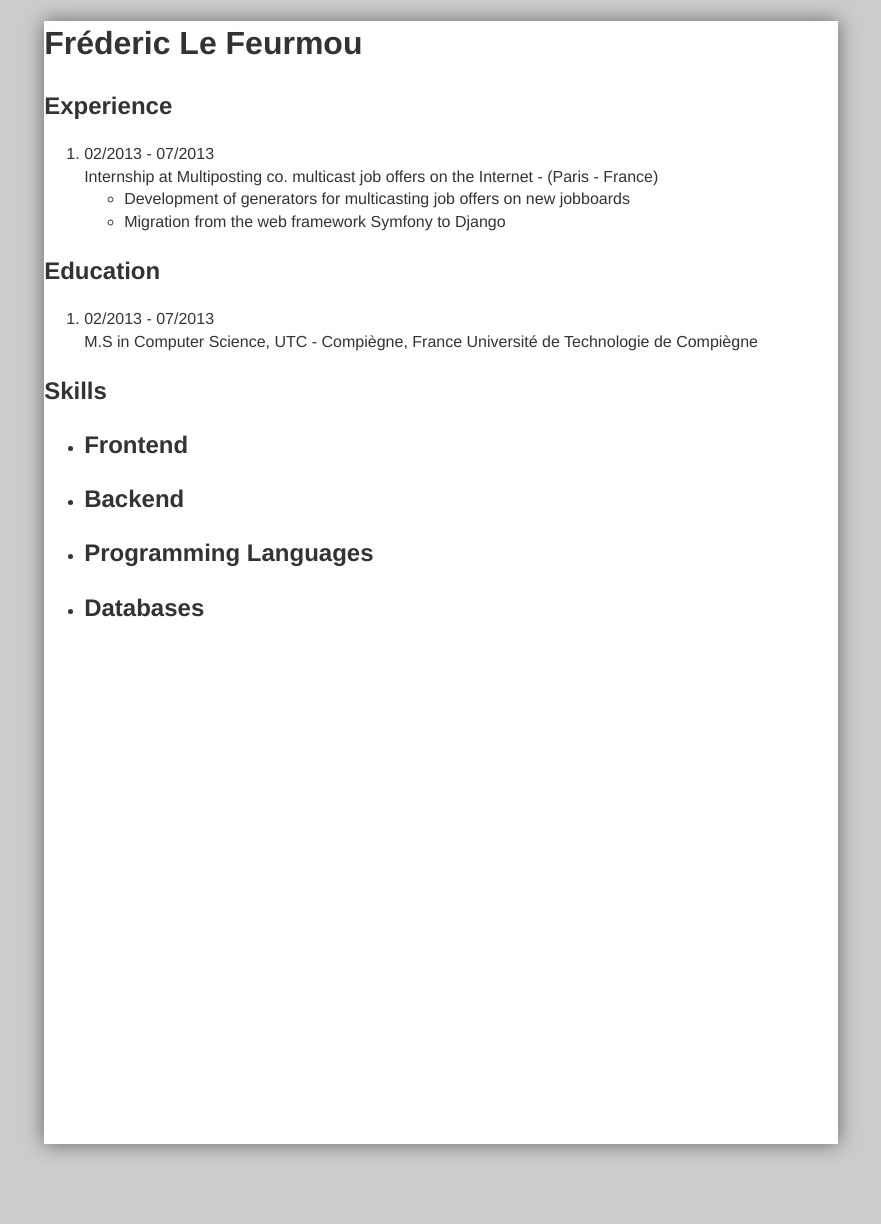
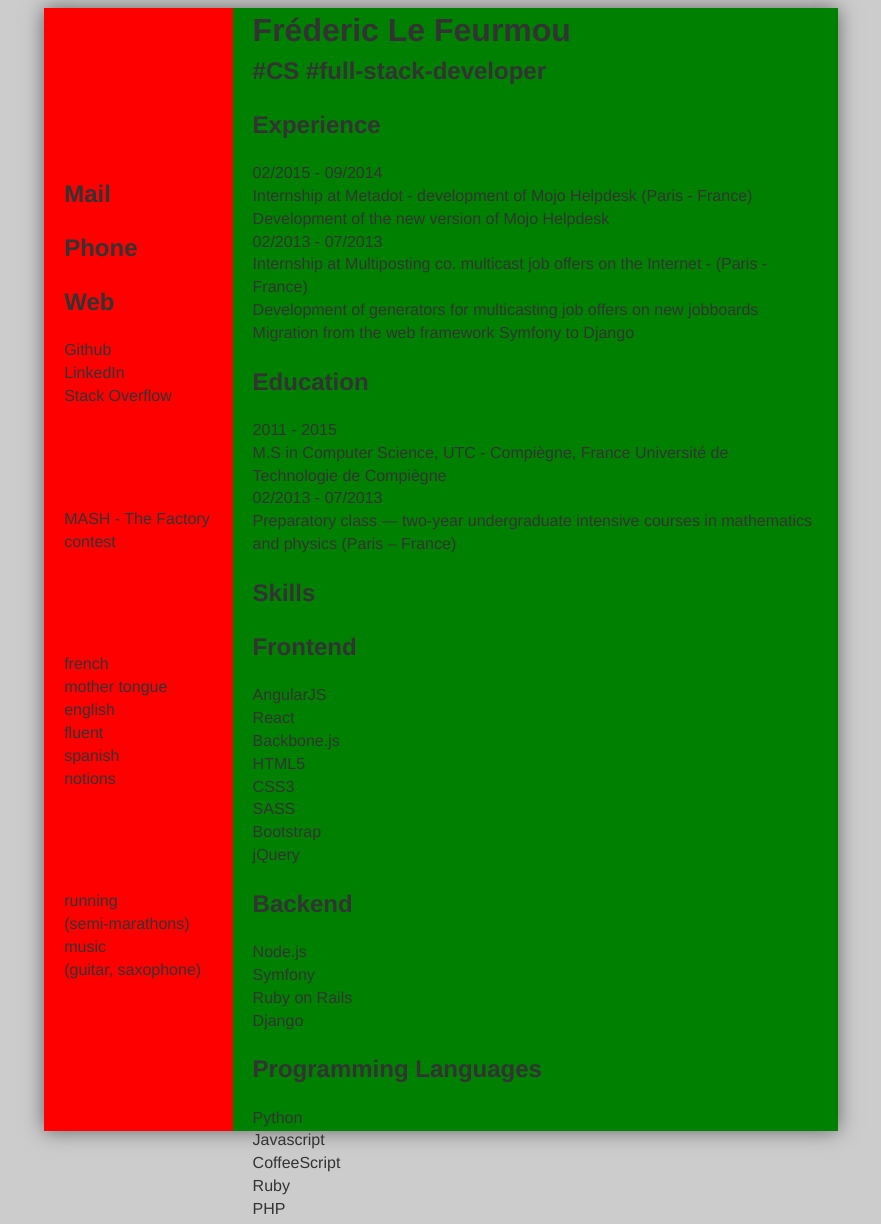
Before and after one commit to fredericlefeurmou/resume, a website: page index.html in a window 1280 px wide. Shown: the top 1224 px of the page, without its empty margins (199-1080 px from the left). Before the commit the page ends 1163 px from the top, so only its background shows below. Drawn offline with Linux system fonts and the light colour scheme.

Commit message:
add grunt for sass compiling support

```diff
--- /dev/null
+++ b/Gruntfile.js
@@ -0,0 +1,30 @@
+module.exports = function(grunt) {
+  require('load-grunt-tasks')(grunt);
+
+  // Project configuration.
+  grunt.initConfig({
+    pkg: grunt.file.readJSON('package.json'),
+
+    // Compiles Sass to CSS
+    sass: {
+      dist: {
+        files: {
+          'main.css': 'main.scss'
+        }
+      }
+    },
+
+    watch: {
+      css: {
+        files: 'main.scss',
+        tasks: ['sass'],
+        options: {
+          livereload: true,
+        },
+      },
+    },
+  });
+
+  // Default task(s).
+  grunt.registerTask('default', ['sass', 'watch']);
+};
--- a/index.html
+++ b/index.html
@@ -2,14 +2,91 @@
 <html>
   <head>
     <title>Frederic Le Feurmou - full stack web developer</title>
-    <link rel="stylesheet" type="text/css" href="resume.css">
+    <meta charset="UTF-8">
+    <link rel="stylesheet" type="text/css" href="main.css">
   </head>
 
   <body>
-    <main size="A4">
+    <page size="A4">
+      <aside>
+        <!-- TODO: place somewhere -->
+        <div class="contact">
+          <ul>
+            <li>
+              <h1>Mail</h1>
+            </li>
+            <!-- frederic.lefeurmou@gmail.com -->
+            <li>
+              <h1>Phone</h1>
+            </li>
+            <!-- (+33) 6 98 08 76 61 -->
+            <li>
+              <h1>Web</h1>
+            </li>
+            <!-- http://www.fredericlefeurmou.com -->
+            <li>
+              Github
+              <!-- https://github.com/fredericlefeurmou -->
+            </li>
+            <li>
+              LinkedIn
+              <!-- https://www.linkedin.com/pub/frederic-le-feurmou/59/67a/794 -->
+            </li>
+            <li>
+              Stack Overflow
+              <!-- http://stackoverflow.com/users/2440315 -->
+            </li>
+          </ul>
+        </div>
 
+        <div class="award">
+          <ul>
+            <li>
+              MASH - The Factory contest
+              <!-- https://secure.mash-project.eu/news/30/ -->
+            </li>
+          </ul>
+        </div>
+
+        <div class="languages">
+          <ul>
+            <li>
+              <div>french</div>
+              <div>mother tongue</div>
+            </li>
+            <li>
+              <div>english</div>
+              <div>fluent</div>
+            </li>
+            <li>
+              <div>spanish</div>
+              <div>notions</div>
+            </li>
+          </ul>
+        </div>
+
+        <div class="hobbies">
+          <ul>
+            <li>
+              <div>running</div>
+              <div>(semi-marathons)</div>
+            </li>
+            <li>
+              <div>music</div>
+              <div>(guitar, saxophone)</div>
+            </li>
+          </ul>
+        </div>
+        <!--  -->
+      </aside><main>
         <header>
           <h1>fréderic le feurmou</h1>
+          <h2 class="subheader">
+            <ul>
+              <li>CS</li>
+              <li>full-stack-developer</li>
+            </ul>
+          </h2>
         </header>
 
         <section>
@@ -17,7 +94,23 @@
 
           <ol>
             <li>
+              <div class="period">
+                <time datetime="2015-02">02/2015</time> -
+                <time datetime="2014-09">09/2014</time>
+              </div>
+
               <div>
+                Internship at Metadot - development of Mojo Helpdesk (Paris - France)
+                <ul>
+                  <li>Development of the new version of Mojo Helpdesk</li>
+                </ul>
+              </div>
+            </li>
+          </ol>
+
+          <ol>
+            <li>
+              <div class="period">
                 <time datetime="2013-02">02/2013</time> -
                 <time datetime="2013-07">07/2013</time>
               </div>
@@ -39,9 +132,9 @@
 
           <ol>
             <li>
-            <div>
-              <time datetime="2013-02">02/2013</time> -
-              <time datetime="2013-07">07/2013</time>
+              <div class="period">
+                <time datetime="2011">2011</time> -
+                <time datetime="2015">2015</time>
               </div>
 
               <div>
@@ -49,32 +142,77 @@
                 Université de Technologie de Compiègne
               </div>
             </li>
+
+            <li>
+              <div class="period">
+                <time datetime="2006">02/2013</time> -
+                <time datetime="2008">07/2013</time>
+              </div>
+
+              <div>
+                Preparatory class — two-year undergraduate intensive courses in mathematics
+  and physics (Paris – France)
+              </div>
+            </li>
           </ol>
 
         </section>
 
-      <section>
+        <section class="skills">
           <h1>skills</h1>
 
           <ul>
             <li>
               <h1>frontend</h1>
+              <ul>
+                <li>AngularJS</li>
+                <li>React</li>
+                <li>Backbone.js</li>
+                <li>HTML5</li>
+                <li>CSS3</li>
+                <li>SASS</li>
+                <li>Bootstrap</li>
+                <li>jQuery</li>
+              </ul>
             </li>
 
             <li>
               <h1>backend</h1>
+              <ul>
+                <li>Node.js</li>
+                <li>Symfony</li>
+                <li>Ruby on Rails</li>
+                <li>Django</li>
+              </ul>
             </li>
 
             <li>
               <h1>programming languages</h1>
+              <ul>
+                <li>Python</li>
+                <li>Javascript</li>
+                <li>CoffeeScript</li>
+                <li>Ruby</li>
+                <li>PHP</li>
+                <li>C</li>
+                <li>C++</li>
+                <li>Java</li>
+              </ul>
             </li>
 
             <li>
               <h1>databases</h1>
+              <ul>
+                <li>PostgreSQL</li>
+                <li>MySQL</li>
+                <li>Oracle</li>
+                <li>MongoDB</li>
+                <li>Redis</li>
+              </ul>
             </li>
           </ul>
         </section>
-
       </main>
+    </page>
   </body>
 </html>
--- /dev/null
+++ b/main.scss
@@ -0,0 +1,80 @@
+body {
+  background: rgb(204,204,204);
+  font-family: "HelveticaNeue-Light", "Helvetica Neue Light", "Helvetica Neue", Helvetica, Arial, "Lucida Grande", sans-serif;
+  color: #333;
+  line-height: 1.42857143;
+}
+
+page[size="A4"] {
+  background: white;
+  display: flex;
+  width: 21cm;
+  height: 29.7cm;
+  margin: 0 auto;
+  margin-bottom: 0.5cm;
+  box-shadow: 0 0 0.5cm rgba(0,0,0,0.5);
+}
+
+@media print {
+  body, page[size="A4"] {
+    margin: 0;
+    box-shadow: 0;
+  }
+}
+
+div, li {
+  vertical-align: top;
+}
+
+ul, ol {
+    padding: 0;
+    margin: 0;
+    list-style-type: none;
+}
+
+header h1 {
+  text-transform: capitalize;
+  margin: 0;
+}
+
+header h2.subheader {
+  margin: 0;
+}
+
+header h2.subheader > ul > li {
+  display: inline-block;
+}
+
+header h2.subheader > ul > li:before {
+  content: '#';
+}
+
+section h1 {
+  text-transform: capitalize;
+}
+
+aside {
+  flex: 1;
+  display: flex;
+  flex-direction: column;
+  justify-content: center;
+  height: 100%;
+  background-color: red;
+}
+
+aside > div {
+  margin-bottom: 100px;
+  padding: 0 20px;
+}
+
+aside > div:last-child {
+  margin-bottom: 0;
+}
+
+main {
+  flex: 3;
+  height: 100%;
+  padding: 0 20px;
+  background-color: green;
+  vertical-align: top;
+}
--- a/resume.css
+++ /dev/null
@@ -1,30 +0,0 @@
-body {
-  background: rgb(204,204,204);
-  font-family: "HelveticaNeue-Light", "Helvetica Neue Light", "Helvetica Neue", Helvetica, Arial, "Lucida Grande", sans-serif;
-  color: #333;
-  line-height: 1.42857143;
-}
-main[size="A4"] {
-  background: white;
-  width: 21cm;
-  height: 29.7cm;
-  display: block;
-  margin: 0 auto;
-  margin-bottom: 0.5cm;
-  box-shadow: 0 0 0.5cm rgba(0,0,0,0.5);
-}
-@media print {
-  body, main[size="A4"] {
-    margin: 0;
-    box-shadow: 0;
-  }
-}
-
-
-header h1 {
-  text-transform: capitalize;
-}
-
-section h1 {
-  text-transform: capitalize;
-}
```
Also changed, not shown: package.json (added, +24 -0 lines), img/utc-logo.svg (added), main.css (added), 1 other file. Lines whose indentation alone changed are shown as unchanged.
